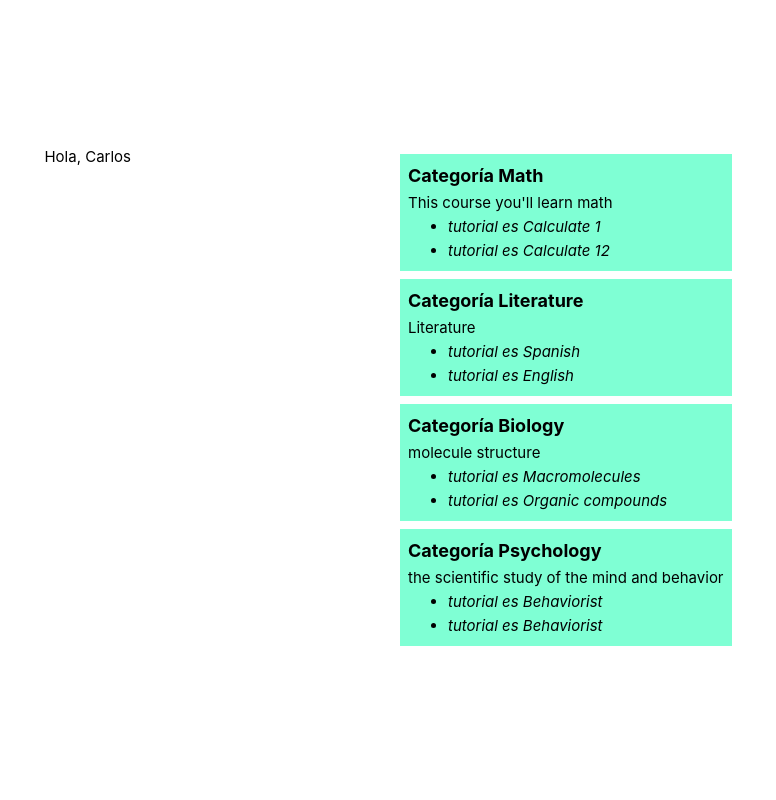
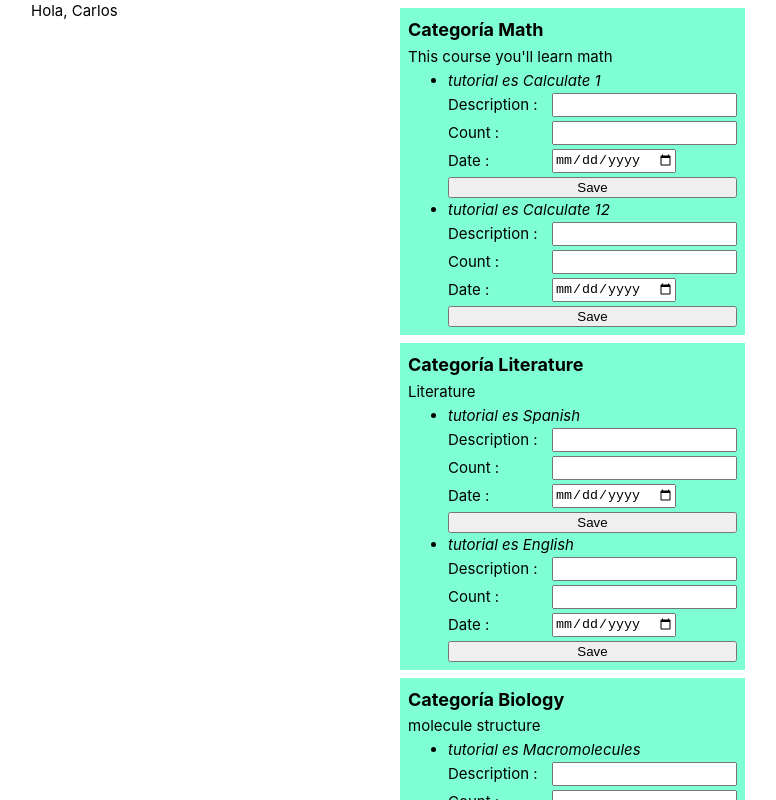
Before and after one commit to Rendery/Aplicaciones-Web-SI730-2302-WX53-Front-End, a Vue app: page / in a window 1280 px wide. Shown: the top 800 px of the page, without its empty margins (248-1024 px from the left). Built offline with nearby package versions, Linux system fonts and the light colour scheme.

Commit message:
Feature(LibraryCenter) i18n separte file

```diff
--- a/src/components/tutorial-component.vue
+++ b/src/components/tutorial-component.vue
@@ -1,5 +1,21 @@
 <template>
     <label class="title">{{$t('tutorial')}}  {{title}}</label>
+    <div class="form-container">
+        <div class="control">
+            <label >Description :</label>
+            <input type="text" >
+        </div>
+        <div class="control">
+            <label>Count :</label>
+            <input type="number">
+        </div>
+        <div class="control">
+            <label>Date :</label>
+            <input type="date">
+        </div>
+        <button>Save</button>
+    </div>
+
 </template>
 
 <script>
@@ -15,4 +31,19 @@ export default {
 .title{
     font-style: italic;
 }
+
+.form-container{
+    display: flex;
+    flex-direction: column;
+    gap: 4px;
+}
+.control{
+    display: flex;
+    flex-direction: row;
+    gap: 4px;
+}
+.form-container label{
+    width: 100px;
+}
+
 </style>
```
